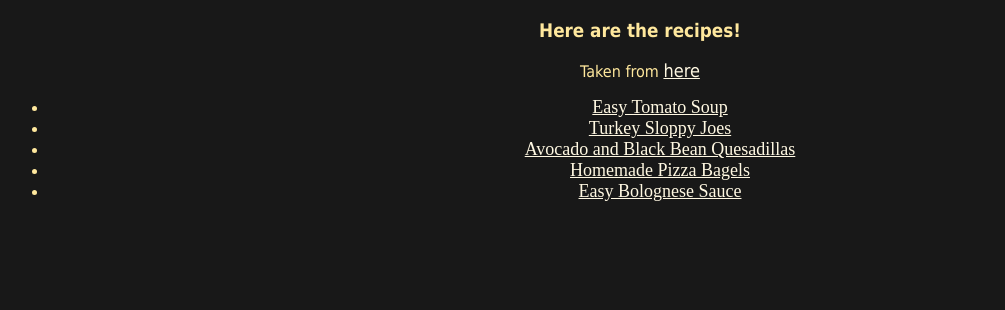
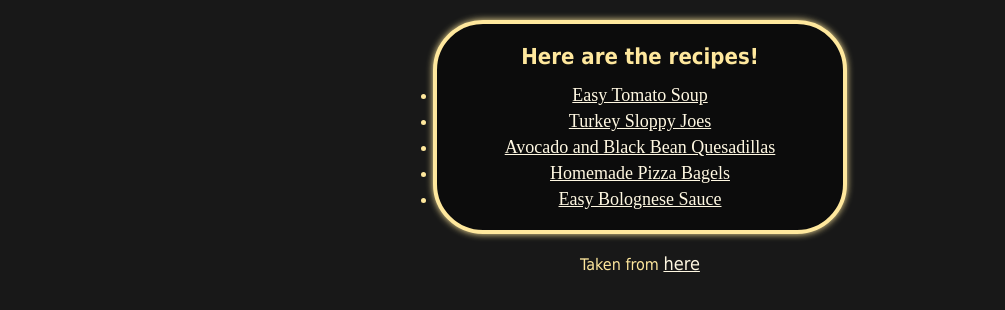
Before and after one commit to Nangt3c/Recipes, a plain HTML site: page index.html in a window 1280 px wide. Shown: the part 987-1297 px from the top of the page, without its empty margins (0-1005 px from the left). Before the commit the page ends 1259 px from the top, so only its background shows below. Drawn offline with Linux system fonts and the light colour scheme.

Commit message:
Created a div for the recipes-list, also changed tomato_soup.html structure

```diff
--- a/index.html
+++ b/index.html
@@ -10,8 +10,8 @@
     <img src="https://pbs.twimg.com/media/Fsuy83CWYAEZUfW.png" alt="shef">
     <h3>I don't know how to cook, so I need 5 recipes to start practicing</h3>
     <img src="https://media.tenor.com/_gugZKhcWiMAAAAC/let-him-cook-beetlejuice.gif">
+    <div class="recipes-list">
     <h3>Here are the recipes!</h3>
-    <p>Taken from <a style="color:#fff8e2;" href="https://www.simplyrecipes.com/easy-dinner-recipes-for-beginners-5198225" target="_blank">here</a></p>
     <ul>
         <li><a href="./recipeslist/tomato_soup.html">Easy Tomato Soup</a></li>
         <li><a href="./recipeslist/turkey_sloppy.html">Turkey Sloppy Joes</a></li>
@@ -19,6 +19,8 @@
         <li><a href="./recipeslist/pizza.html">Homemade Pizza Bagels</a></li>
         <li><a href="./recipeslist/bolognese.html">Easy Bolognese Sauce</a></li>
     </ul>
+</div>
+    <p>Taken from <a style="color:#fff8e2;" href="https://www.simplyrecipes.com/easy-dinner-recipes-for-beginners-5198225" target="_blank">here</a></p>
     <div class="fixed">
         <p>Made by <a href="https://github.com/Nangt3c" target="_blank">Nangt3c</a></p>
     </div>
--- a/recipes.css
+++ b/recipes.css
@@ -84,7 +84,6 @@ a {
 }
 
 /*Made by - Legend link*/
-
 .fixed a {
     display: inline;
 }
--- a/style.css
+++ b/style.css
@@ -25,6 +25,29 @@ h3 {
     box-shadow: 0px 0px 12px 1px #ffe89d;
 }
 
+/*Recipes section*/
+.recipes-list {
+    background-color: #0c0c0c;
+    box-shadow: 0px 0px 7px 0px #ffe89d;
+    margin: 19px 425px;
+    padding: 4px 0px;
+    border-radius: 50px;
+    border: 4px solid;
+}
+
+.recipes-list h3 {
+    font-size: 22px;
+    margin: 16px 0px;
+}
+
+.recipes-list li {
+    margin-bottom: 5px;
+}
+
+ul {
+    padding: 0px;
+}
+
 img {
     border-radius: 5%;
 }
@@ -34,7 +57,7 @@ a {
     font-size: 18px;
 }
 
-/*Made by Nangt3c legend*/
+/*Made by Nangt3c*/
 .fixed {
     font-size: 19px;
     position: fixed;
```
Also changed, not shown: recipeslist/tomato_soup.html (+1 -2 lines).
